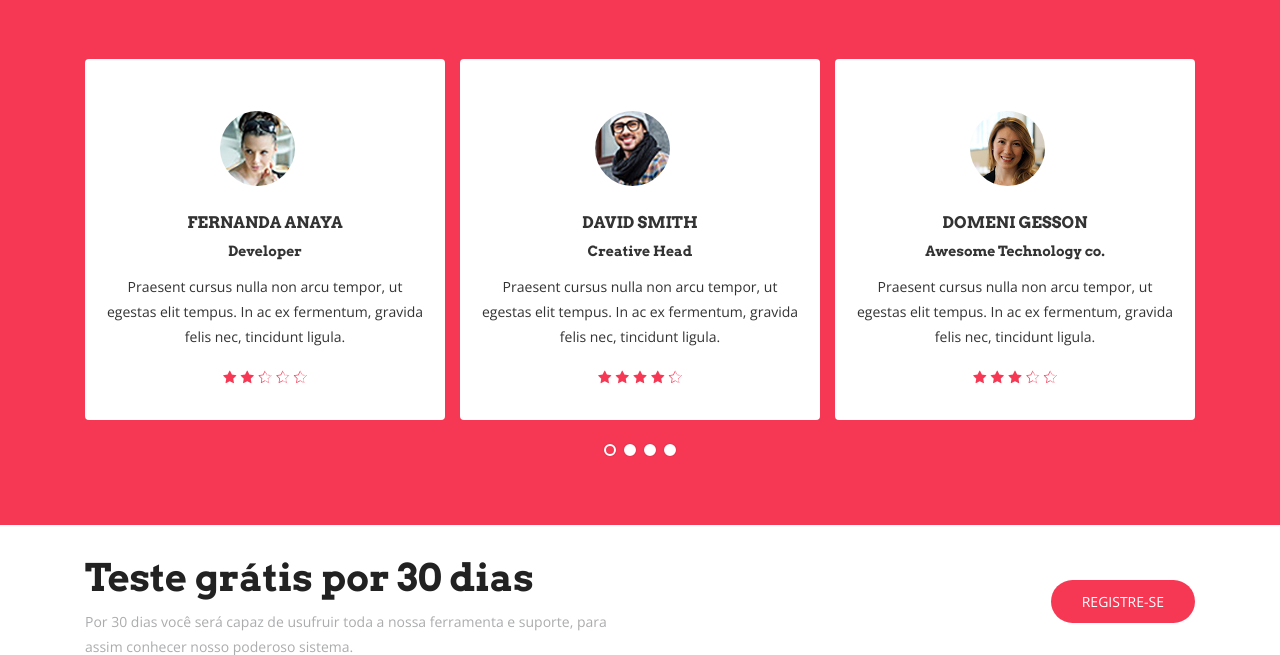
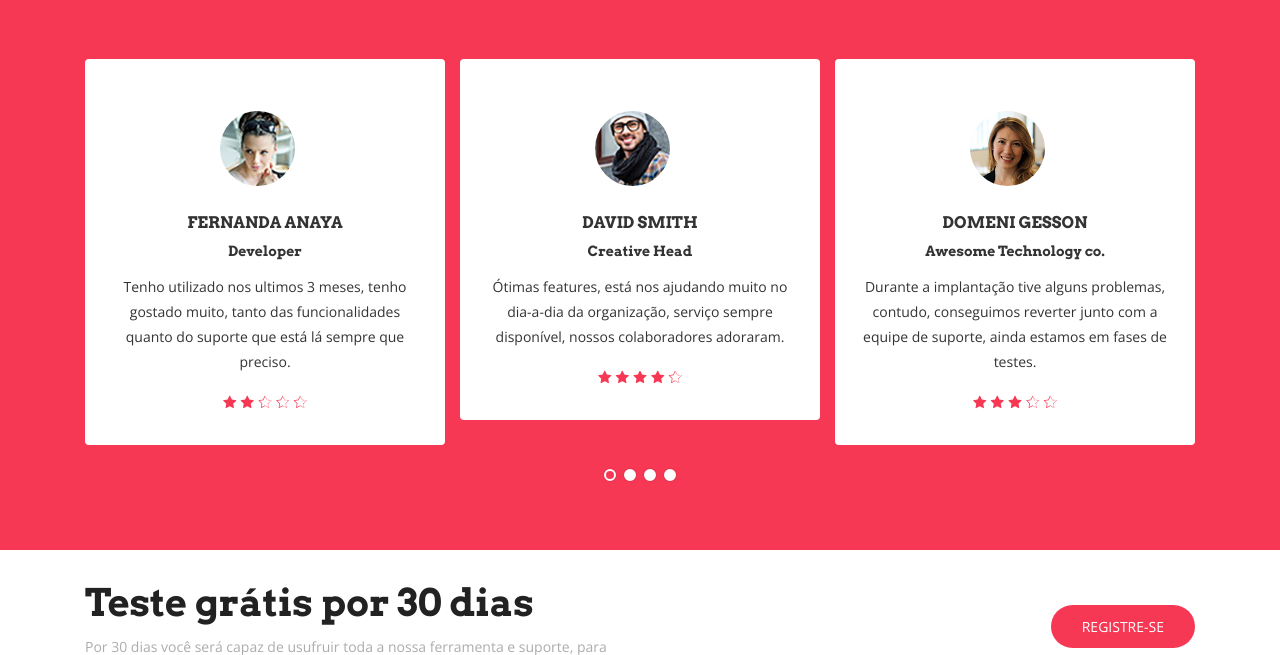
Before and after one commit to JairTex/new-fusion, a Django app: page / in a window 1280 px wide. Shown: the part 2470-3125 px from the top of the page. Run offline with Django 4.2, Linux system fonts and the light colour scheme; data that the repository does not hold is empty; some libraries are stand-ins or nearby versions; some web fonts are replaced.

Commit message:
Adicionando Testes Unitátios no Server-Side e mudanças no templete/clientes.html

```diff
--- a/core/templates/clientes.html
+++ b/core/templates/clientes.html
@@ -15,7 +15,7 @@
                   <h3><a href="#">Creative Head</a></h3>
                 </div>
                 <div class="content">
-                  <p class="description">Praesent cursus nulla non arcu tempor, ut egestas elit tempus. In ac ex fermentum, gravida felis nec, tincidunt ligula.</p>
+                  <p class="description">Ótimas features, está nos ajudando muito no dia-a-dia da organização, serviço sempre disponível, nossos colaboradores adoraram.</p>
                   <div class="star-icon mt-3">
                     <span><i class="lni-star-filled"></i></span>
                     <span><i class="lni-star-filled"></i></span>
@@ -32,11 +32,11 @@
                   <img src="{% static 'img/testimonial/img2.jpg' %}" alt="">
                 </div>
                 <div class="info">
-                  <h2><a href="#">Domeni GEsson</a></h2>
+                  <h2><a href="#">Domeni Gesson</a></h2>
                   <h3><a href="#">Awesome Technology co.</a></h3>
                 </div>
                 <div class="content">
-                  <p class="description">Praesent cursus nulla non arcu tempor, ut egestas elit tempus. In ac ex fermentum, gravida felis nec, tincidunt ligula.</p>
+                  <p class="description">Durante a implantação tive alguns problemas, contudo, conseguimos reverter junto com a equipe de suporte, ainda estamos em fases de testes.</p>
                   <div class="star-icon mt-3">
                     <span><i class="lni-star-filled"></i></span>
                     <span><i class="lni-star-filled"></i></span>
@@ -57,13 +57,13 @@
                   <h3><a href="#">Nesnal Design co.</a></h3>
                 </div>
                 <div class="content">
-                  <p class="description">Praesent cursus nulla non arcu tempor, ut egestas elit tempus. In ac ex fermentum, gravida felis nec, tincidunt ligula.</p>
+                  <p class="description">Super indicamos a Fusion, pois conseguiram aderir seu sistema e funcionalidades para os vários setores de atuação da nossa empresa.</p>
                   <div class="star-icon mt-3">
                     <span><i class="lni-star-filled"></i></span>
                     <span><i class="lni-star-filled"></i></span>
                     <span><i class="lni-star-filled"></i></span>
                     <span><i class="lni-star-filled"></i></span>
-                    <span><i class="lni-star-half"></i></span>
+                    <span><i class="lni-star-filled"></i></span>
                   </div>
                 </div>
               </div>
@@ -78,7 +78,7 @@
                   <h3><a href="#">Developer</a></h3>
                 </div>
                 <div class="content">
-                  <p class="description">Praesent cursus nulla non arcu tempor, ut egestas elit tempus. In ac ex fermentum, gravida felis nec, tincidunt ligula.</p>
+                  <p class="description">Tenho utilizado nos ultimos 3 meses, tenho gostado muito, tanto das funcionalidades quanto do suporte que está lá sempre que preciso.</p>
                   <div class="star-icon mt-3">
                     <span><i class="lni-star-filled"></i></span>
                     <span><i class="lni-star-filled"></i></span>
```
Also changed, not shown: fusion/settings.py (+3 -4 lines).
